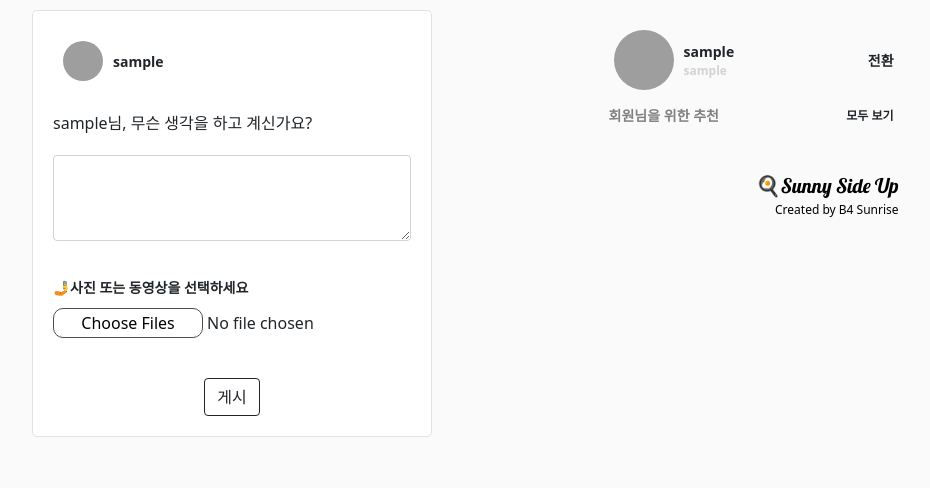
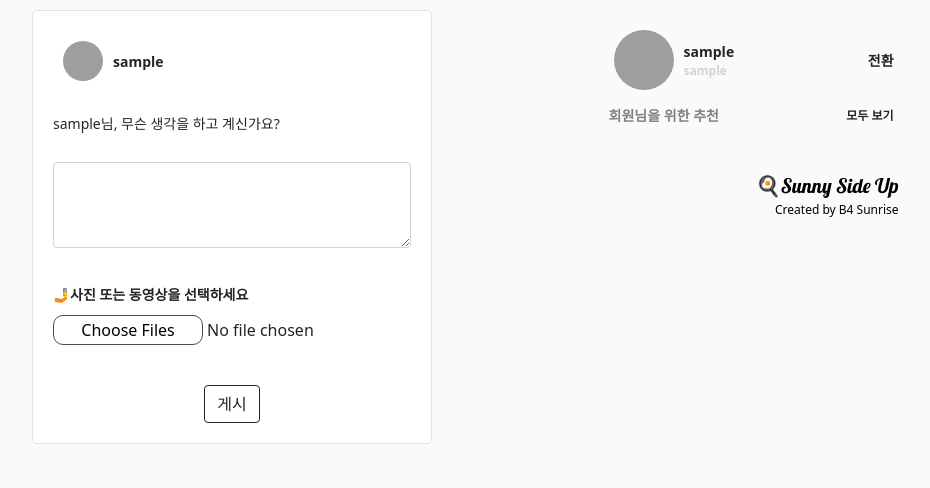
Before and after one commit to kbm1933/SUNNY-SIDE-UP, a Django app: page /content/ in a window 1280 px wide. Shown: the part 50-538 px from the top of the page, without its empty margins (318-1248 px from the left). Run offline with Django 4.2, Linux system fonts and the light colour scheme; the visitor is signed in with stand-in values (Sample User, id 1); data comes from the database, SQL or seed files in the repository; data that the repository does not hold is empty; grey boxes are pictures that could not be loaded.

Commit message:
html 정리, 댓글 게시버튼 수정

```diff
--- a/templates/content/content_detail.html
+++ b/templates/content/content_detail.html
@@ -82,6 +82,6 @@
                             <textarea class="form-control" id="comment" name="comment" rows="3" style="width:400px;"></textarea>
                         </div>
                         <br>
-                    <button type="submit" class="post_btn">게시</button>
+                    <button type="submit" class="btn btn-outline-dark" class="post_btn">게시</button>
                 </form>
                 {% endblock body %}
--- a/templates/content/home.html
+++ b/templates/content/home.html
@@ -11,9 +11,9 @@
                 <span class="feed_name_txt"> {{ user }} </span>
         </div>
 
-        <div class="mb-3" style="margin-top: 20px; margin-bottom: 20px;>
-            <label for=" exampleFormControlTextarea1
-        " class="form-label" style="font-weight: normal"> {{ user }}님, 무슨 생각을 하고 계신가요? </label>
+        <div class="mb-3" style="margin-top: 20px; margin-bottom: 20px;">
+            <label for="my-content" class="form-label" style="font-weight: normal">
+                {{ user }}님, 무슨 생각을 하고 계신가요? </label>
         <textarea class="form-control" id="my-content" name="my-content" rows="3" style="margin-top: 20px;"> </textarea>
     </div>
 
```
